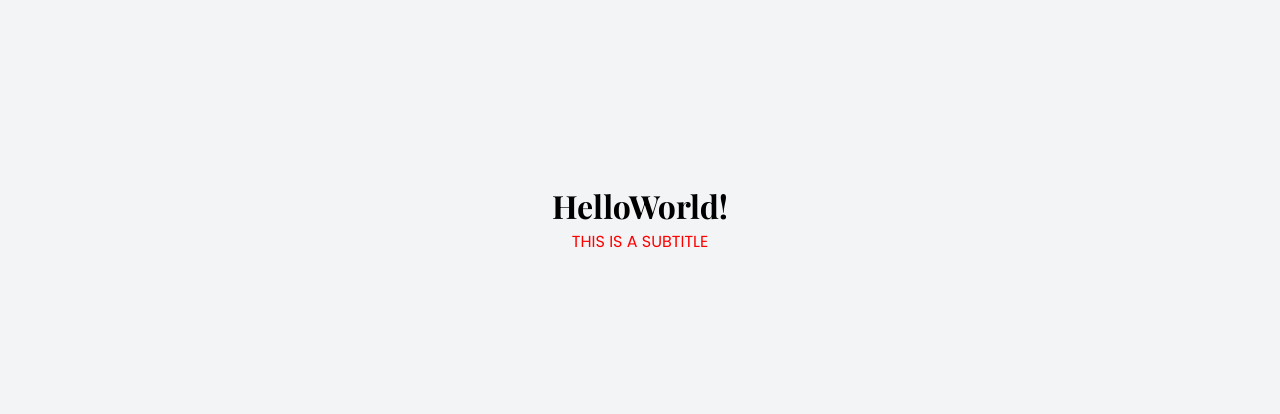
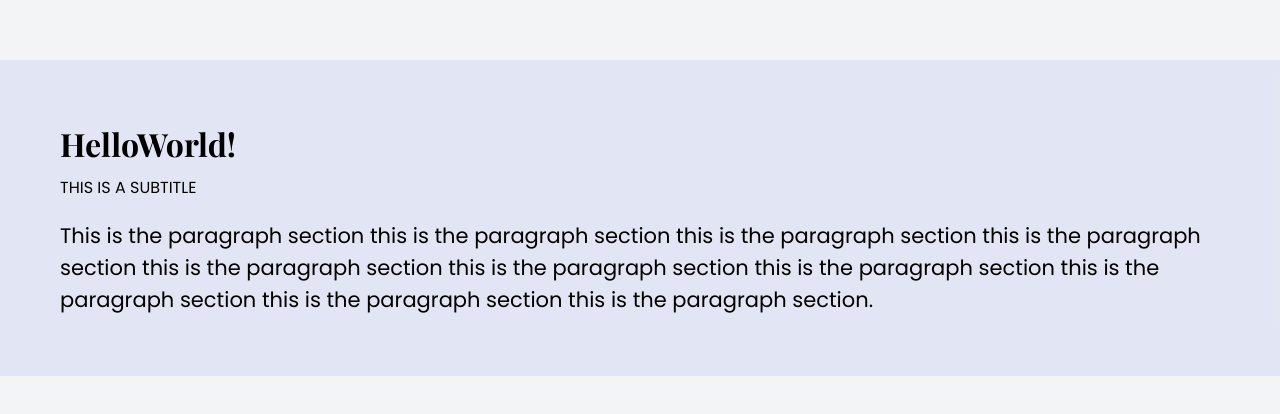
Before and after one commit to ferneyhernandez10/Pr-ctica-de-estudio, a React (Vite) app: page / in a window 1280 px wide. Shown: the part 182-596 px from the top of the page. Built offline with nearby package versions, Linux system fonts and the light colour scheme.

Commit message:
feat: created SectionAboutMe and SectionHeader

```diff
--- a/src/App.tsx
+++ b/src/App.tsx
@@ -1,14 +1,14 @@
-import SectionHeader from './components/molecules/SectionHeader';
+import SectionAboutMe from './components/molecules/SectionAboutMe';
 import GlobalStyles from './styles/GlobalStyles';
 
 function App() {
   return (
     <div className="min-h-screen bg-gray-100 flex flex-col items-center justify-center">
       <GlobalStyles />
-      <SectionHeader
+      <SectionAboutMe
         title="HelloWorld!"
         subtitle="This is a subtitle"
-        colorSubTitle="red"
+        paragraph="This is the paragraph section this is the paragraph section this is the paragraph section this is the paragraph section this is the paragraph section this is the paragraph section this is the paragraph section this is the paragraph section this is the paragraph section this is the paragraph section."
       />
     </div>
   );
--- /dev/null
+++ b/src/components/atoms/Paragraph.tsx
@@ -0,0 +1,18 @@
+import styled from 'styled-components';
+
+const StyledParagraph = styled.span`
+  color: ${({ color }) => color || 'black'};
+  font-size: 21px;
+  line-height: 2rem;
+`;
+
+type ParagraphProps = {
+  paragraph: string;
+  color?: string;
+};
+
+function Paragraph({ paragraph, color }: ParagraphProps) {
+  return <StyledParagraph color={color}> {paragraph} </StyledParagraph>;
+}
+
+export default Paragraph;
--- /dev/null
+++ b/src/components/molecules/SectionAboutMe.tsx
@@ -0,0 +1,44 @@
+import styled from 'styled-components';
+import Paragraph from '../atoms/Paragraph';
+import SectionHeader from './SectionHeader';
+
+const Container = styled.section`
+  background-color: rgb(85, 105, 220, 0.1);
+  display: flex;
+  flex-direction: column;
+  align-items: flex-start;
+  padding: 60px;
+  gap: 20px;
+`;
+
+type SectionAboutMeProps = {
+  title: string;
+  subtitle: string;
+  paragraph: string;
+  colorSubTitle?: string;
+  colorTitle?: string;
+  colorParagraph?: string;
+};
+
+function SectionAboutMe({
+  title,
+  subtitle,
+  paragraph,
+  colorTitle,
+  colorSubTitle,
+  colorParagraph,
+}: SectionAboutMeProps) {
+  return (
+    <Container>
+      <SectionHeader
+        title={title}
+        colorTitle={colorTitle}
+        subtitle={subtitle}
+        colorSubTitle={colorSubTitle}
+      />
+      <Paragraph paragraph={paragraph} color={colorParagraph} />
+    </Container>
+  );
+}
+
+export default SectionAboutMe;
--- a/src/components/molecules/SectionHeader.tsx
+++ b/src/components/molecules/SectionHeader.tsx
@@ -1,5 +1,13 @@
+import styled from 'styled-components';
 import Subtitle from '../atoms/Subtitle';
 import Title from '../atoms/Title';
+
+const Container = styled.div`
+  display: flex;
+  flex-direction: column;
+  align-items: flex-start;
+  gap: 8px;
+`;
 
 type SectionHeaderProps = {
   title: string;
@@ -7,17 +15,18 @@ type SectionHeaderProps = {
   colorSubTitle?: string;
   colorTitle?: string;
 };
+
 function SectionHeader({
   title,
   subtitle,
+  colorTitle,
   colorSubTitle,
-  colorTitle,
 }: SectionHeaderProps) {
   return (
-    <>
+    <Container>
       <Title title={title} color={colorTitle} />
       <Subtitle subtitle={subtitle} color={colorSubTitle} />
-    </>
+    </Container>
   );
 }
 
```
